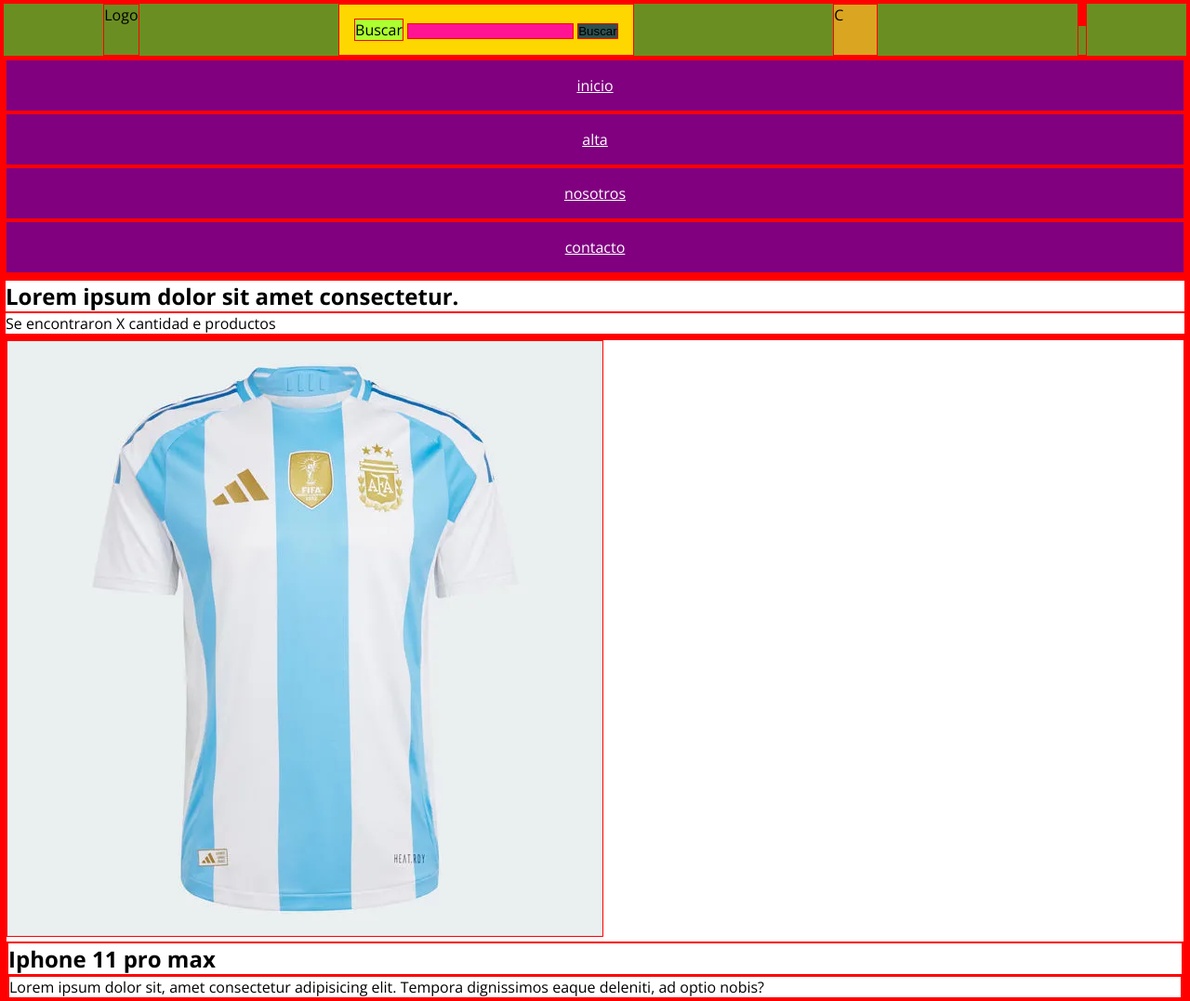
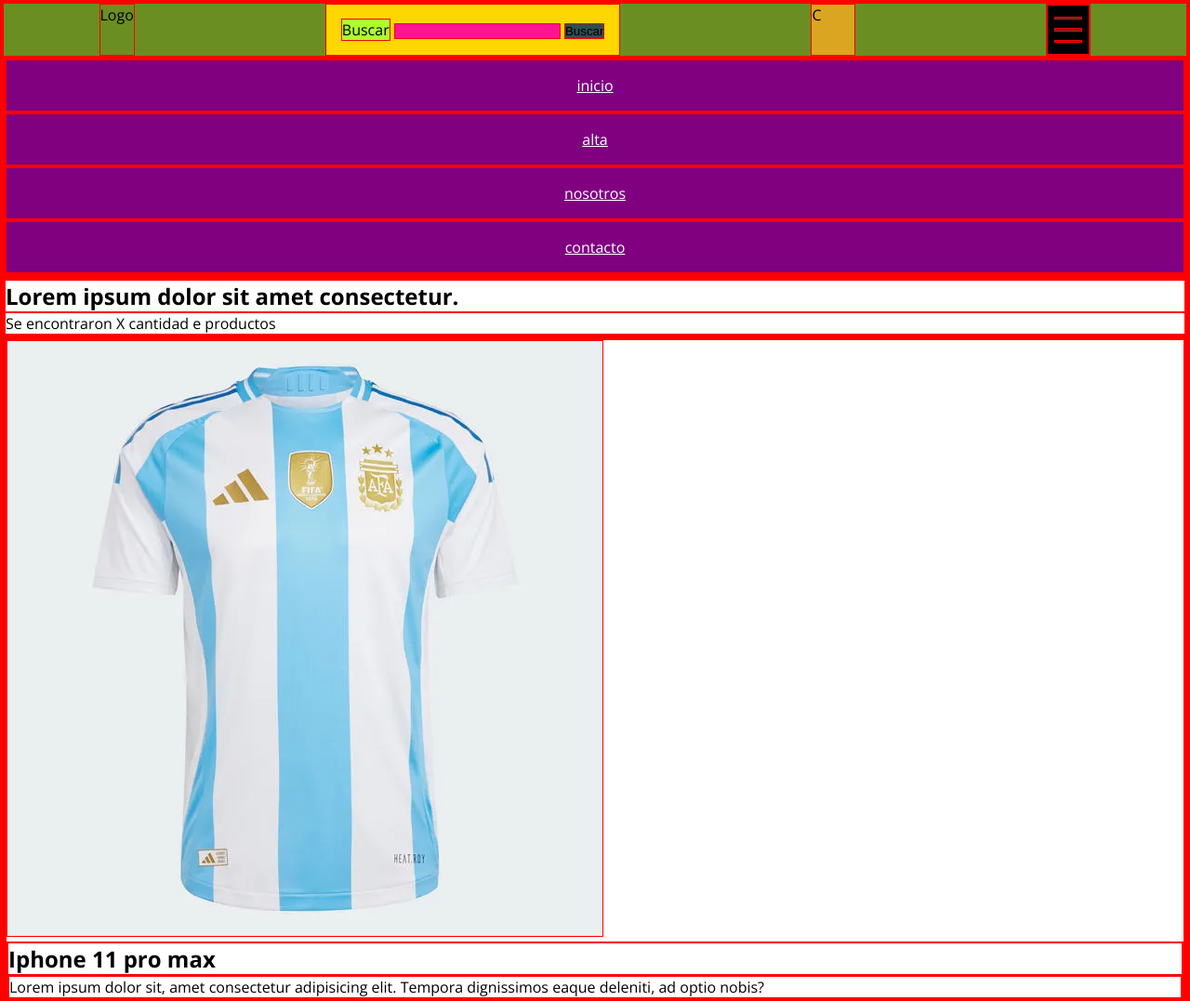
Before and after one commit to jorgedeleon18/Proyecto-integrador, a website built with Vite: page index.html in a window 1280 px wide. Shown: the top 1077 px of the page at 93% size. Built offline with nearby package versions, Linux system fonts and the light colour scheme.

Commit message:
se añadieron estilos al menu toogle

```diff
--- a/src/sass/layout/_header.scss
+++ b/src/sass/layout/_header.scss
@@ -83,3 +83,42 @@
 /* -------------------------------- */
  /* MENU TOOGLE                     */
  /* ------------------------------- */
+
+ .menu-toogle {
+    display: block;
+    background-color: red;
+    flex: 0 0 3rem;
+    position: relative;
+    cursor: pointer;
+
+
+    &__label {
+        display: block;
+        background-color: black;
+        height: 100%;
+    }
+
+    &__top-bread,
+    &__meat,
+    &__bottom-bread {
+        display: block;
+        background-color: #333;
+        height: .2rem;
+        position: absolute;
+        left: .5rem;
+        right: .5rem;
+    }
+
+    &__top-bread {
+        top: .8rem;
+    }
+
+    &__meat {
+        top: 50%;
+        margin-top: -.1rem;
+    }
+
+    &__bottom-bread {
+        bottom: .8rem;
+    }
+ }
```
Also changed, not shown: index.html (+2 -2 lines).
